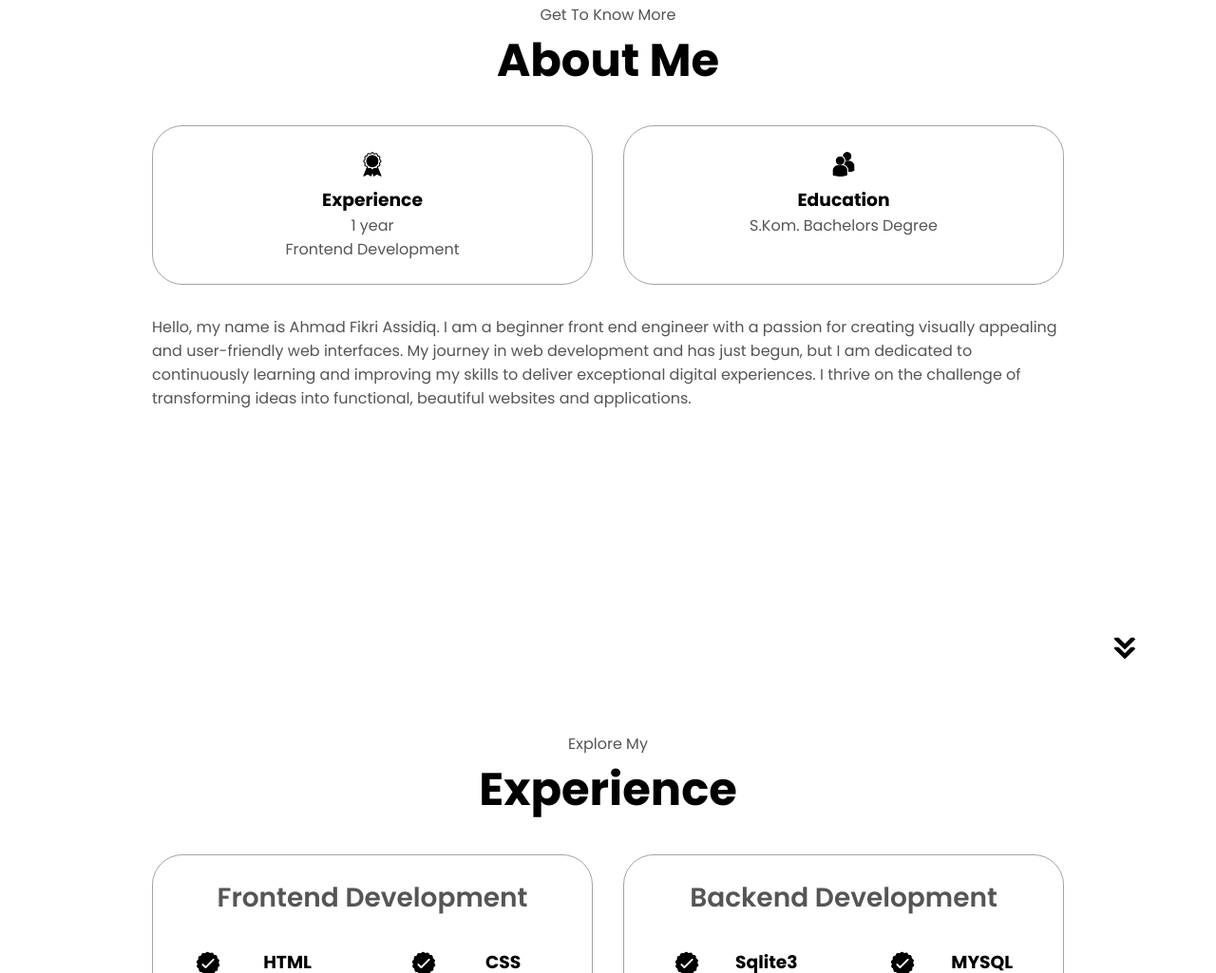
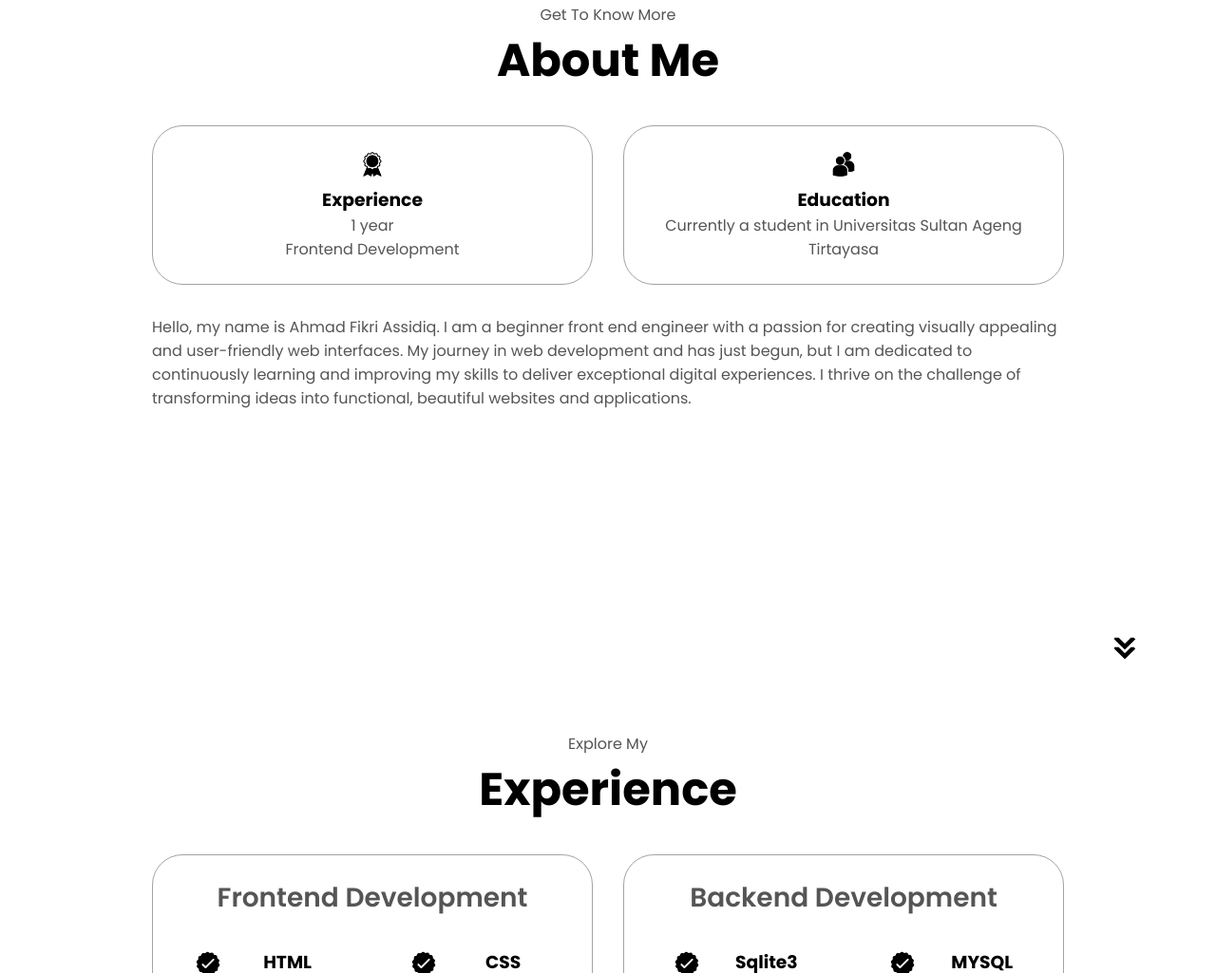
Before and after one commit to Ahmad-FikriA/portfolio-amdfikri, a plain HTML site: page index.html in a window 1280 px wide. Shown: the part 925-1950 px from the top of the page at 95% size. Drawn offline with Linux system fonts and the light colour scheme.

Commit message:
ubah bio

```diff
--- a/index.html
+++ b/index.html
@@ -86,7 +86,7 @@
                         alt="edu icon"
                         class="icon"/>
                         <h3>Education</h3>
-                        <p>S.Kom. Bachelors Degree</p>
+                        <p>Currently a student in Universitas Sultan Ageng Tirtayasa</p>
                     </div>
                 </div>
                 <div class="text-container">
```
